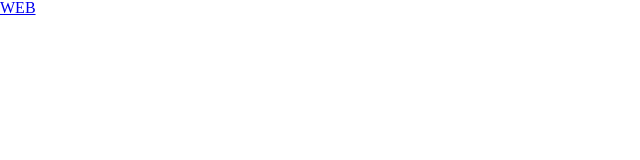
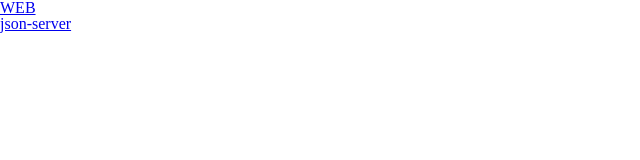
Before and after one commit to hyoungqu23/TIL_elice, a React (Create React App) app in the folder React/w12/react-example/: page / in a window 1280 px wide. Shown: the top 160 px of the page, without its empty margins (0-640 px from the left). Built offline with nearby package versions, Linux system fonts and the light colour scheme; data requests are answered from the project's data file.

Commit message:
[0620] 동적으로 Nav item 추가

```diff
--- a/React/w12/react-example/src/App.js
+++ b/React/w12/react-example/src/App.js
@@ -1,3 +1,6 @@
+import React, { useState, useEffect } from 'react';
+import { Reset } from 'styled-reset';
+
 const Header = () => {
   return (
     <header>
@@ -8,19 +11,41 @@ const Header = () => {
   );
 };
 
-const NavBar = () => {
+const NavBar = ({ menus }) => {
+  const menuItems = menus.map((menu) => {
+    return (
+      <li key={menu.id}>
+        <a href={`/read/${menu.id}`}>{menu.title}</a>
+      </li>
+    );
+  });
+
   return (
     <nav>
-      <ul></ul>
+      <ul>{menuItems}</ul>
     </nav>
   );
 };
 
 function App() {
+  const [topics, setTopics] = useState([]);
+
+  const refreshTopics = async () => {
+    const response = await fetch('http://localhost:3333/topics');
+    const result = await response.json();
+    setTopics(result);
+  };
+
+  // useEffect의 콜백 함수에는 async를 직접 사용하지 못하므로, 따로 함수를 생성 후 호출해야 한다.
+  useEffect(() => {
+    refreshTopics();
+  }, []); // 최초 1회 실행
+
   return (
     <div className="App">
+      <Reset />
       <Header />
-      <NavBar />
+      <NavBar menus={topics} />
     </div>
   );
 }
```
